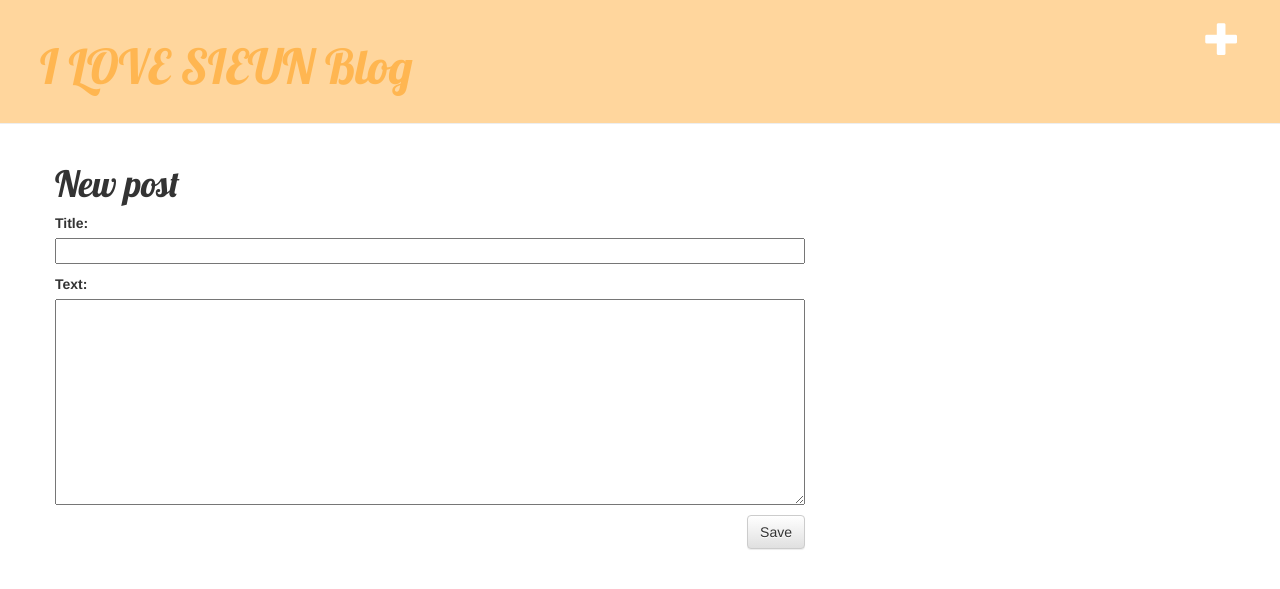
After one commit to manofaciton0/my-first-blog, a Django app: page /post/new/ in a window 1280 px wide. The commit adds this page. Shown: the top 589 px of the page. Run offline with Django 3.2, Linux system fonts and the light colour scheme; some libraries are stand-ins or nearby versions.

Commit message:
posting button and function has been updated

```diff
--- /dev/null
+++ b/blog/forms.py
@@ -0,0 +1,9 @@
+from django import forms
+
+from .models import Post
+
+class PostForm(forms.ModelForm):
+
+    class Meta:
+        model = Post
+        fields = ('title', 'text',)
--- a/blog/templates/blog/base.html
+++ b/blog/templates/blog/base.html
@@ -9,6 +9,7 @@
     </head>
     <body>
     <div class="page-header">
+        <a href="{% url 'post_new' %}" class="top-menu"><span class="glyphicon glyphicon-plus"></span></a>
         <h1><a href="/">I LOVE SIEUN Blog</a></h1>
     </div>
     <div class="content container">
--- /dev/null
+++ b/blog/templates/blog/post_edit.html
@@ -0,0 +1,9 @@
+{% extends 'blog/base.html' %}
+
+{% block content %}
+    <h1>New post</h1>
+    <form method="POST" class="post-form">{% csrf_token %}
+        {{ form.as_p }}
+        <button type="submit" class="save btn btn-default">Save</button>
+    </form>
+{% endblock %}
--- a/blog/urls.py
+++ b/blog/urls.py
@@ -3,5 +3,6 @@ from . import views
 
 urlpatterns = [
     path('', views.post_list, name='post_list'),
-    path('post/<int:pk>/',views.post_detail, name='post_detail'),
+    path('post/<int:pk>/', views.post_detail, name='post_detail'),
+    path('post/new/', views.post_new, name='post_new'),
 ]
--- a/blog/views.py
+++ b/blog/views.py
@@ -2,12 +2,24 @@ from django.shortcuts import render
 from .models import Post
 from django.utils import timezone
 from django.shortcuts import render, get_object_or_404
-
-# Create your views here.
+from .forms import PostForm
+from django.shortcuts import redirect
 
 def post_list(request):
     posts = Post.objects.filter(published_date__lte=timezone.now()).order_by('-published_date')
     return render(request, 'blog/post_list.html', {'posts' : posts})
 def post_detail(request, pk):
     post = get_object_or_404(Post, pk=pk)
-    return render(request, 'blog/post_detail.html',{'post':post})
+    return render(request, 'blog/post_detail.html',{'post': post})
+def post_new(request):
+    if request.method == "POST":
+        form = PostForm(request.POST)
+        if form.is_valid():
+            post = form.save(commit=False)
+            post.author = request.user
+            post.published_date = timezone.now()
+            post.save()
+            return redirect('post_detail', pk=post.pk)
+    else:
+        form = PostForm()
+    return render(request, 'blog/post_edit.html', {'form': form})
```
Also changed, not shown: blog/models.py (+13 -10 lines).
